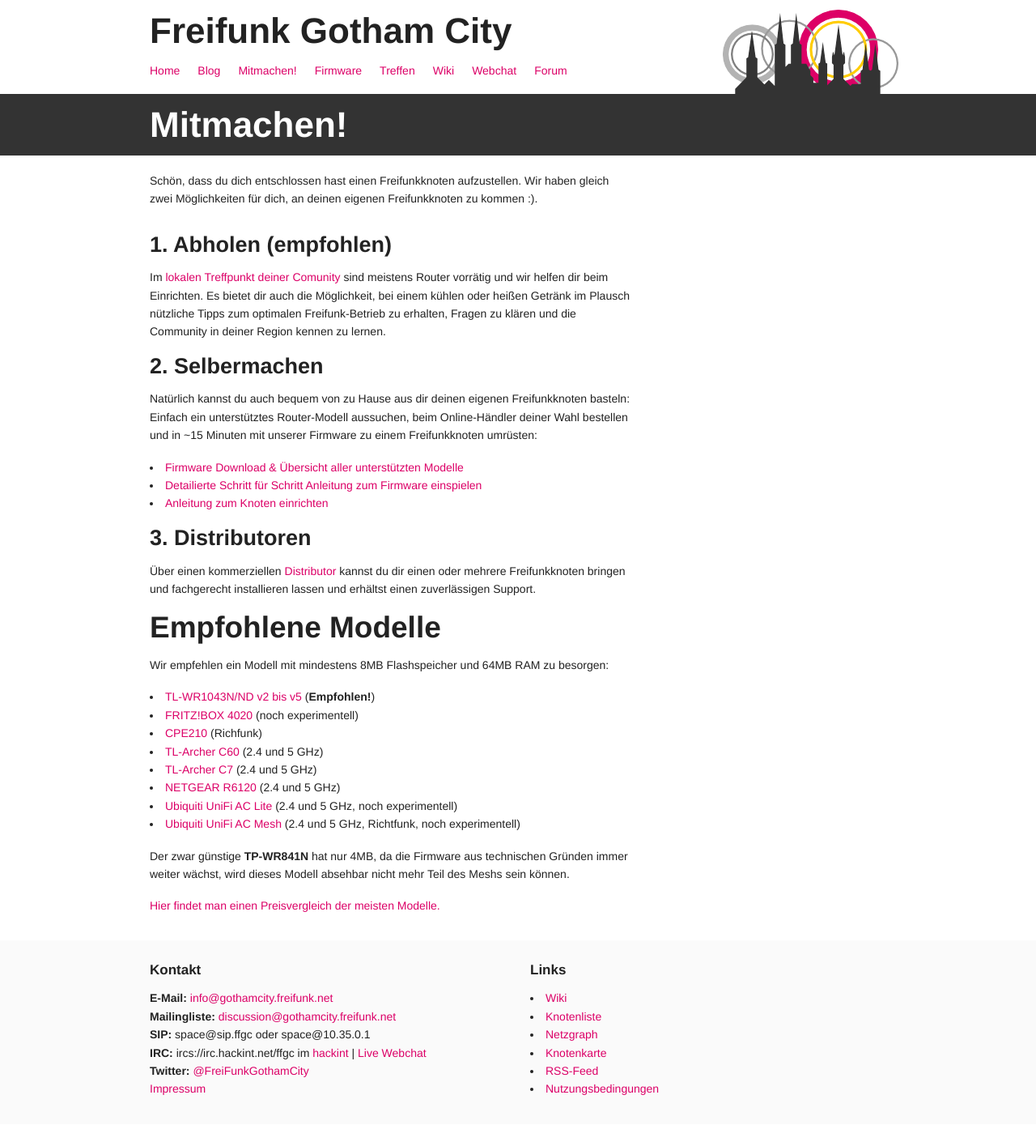
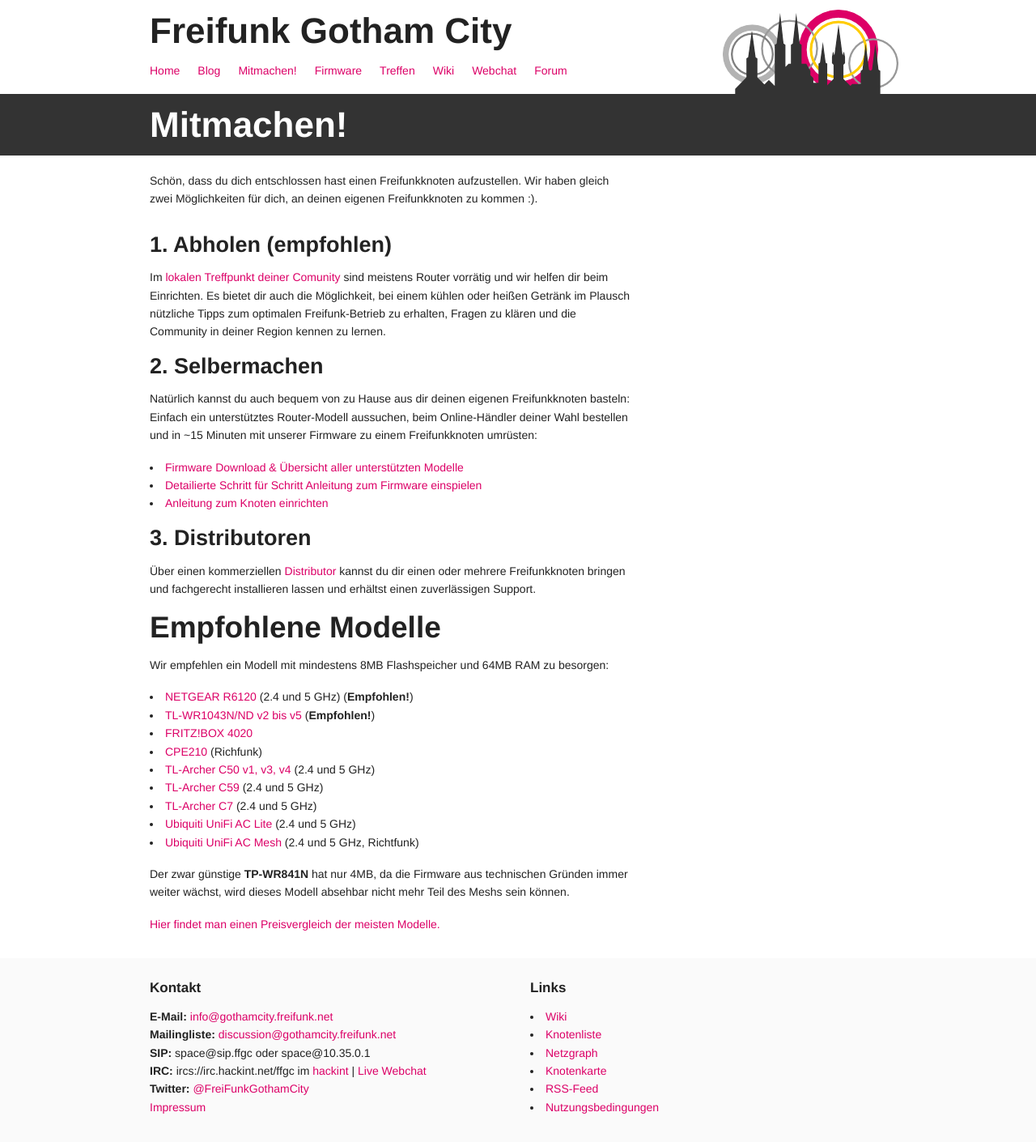
Before and after one commit to ffnord/startseite, a Jekyll site: the page built from mitmachen.html, in a window 1280 px wide. Shown: the whole page at 81% size. Built offline with Jekyll 4.4.1, drawn with Linux system fonts in a browser that asks for light colours; before the commit the page ends 1388 px from its top, so only the background shows below that.

Commit message:
remove C60 from empfohlen, add C50 and C59

```diff
--- a/mitmachen.html
+++ b/mitmachen.html
@@ -36,14 +36,15 @@
     <h2>Empfohlene Modelle</h2>
     <p>Wir empfehlen ein Modell mit mindestens 8MB Flashspeicher und 64MB RAM zu besorgen:</p>
     <ul>
+      <li><a href="/firmware.html#NETGEAR_R6120">NETGEAR R6120</a> (2.4 und 5 GHz) (<b>Empfohlen!</b>)</li>
       <li><a href="/firmware.html#TP-Link_TL-WR1043N/ND">TL-WR1043N/ND v2 bis v5</a> (<b>Empfohlen!</b>)</li>
-      <li><a href="/firmware.html#AVM_FRITZ-BOX-4020">FRITZ!BOX 4020</a> (noch experimentell)</li>
+      <li><a href="/firmware.html#AVM_FRITZ-BOX-4020">FRITZ!BOX 4020</a></li>
       <li><a href="/firmware.html#TP-Link_CPE210">CPE210</a> (Richfunk)</li>
-      <li><a href="/firmware.html#TP-Link_ARCHER-C60">TL-Archer C60</a> (2.4 und 5 GHz)</li>
+      <li><a href="/firmware.html#TP-Link_ARCHER-C50">TL-Archer C50 v1, v3, v4</a> (2.4 und 5 GHz)</li>
+      <li><a href="/firmware.html#TP-Link_ARCHER-C59">TL-Archer C59</a> (2.4 und 5 GHz)</li>
       <li><a href="/firmware.html#TP-Link_ARCHER-C7">TL-Archer C7</a> (2.4 und 5 GHz)</li>
-      <li><a href="/firmware.html#NETGEAR_R6120">NETGEAR R6120</a> (2.4 und 5 GHz)</li>
-      <li><a href="/firmware.html#Ubiquiti_UniFi%20AC%20Lite">Ubiquiti UniFi AC Lite</a> (2.4 und 5 GHz, noch experimentell)</li>
-      <li><a href="/firmware.html#Ubiquiti_UniFi AC Mesh">Ubiquiti UniFi AC Mesh</a> (2.4 und 5 GHz, Richtfunk, noch experimentell)</li>
+      <li><a href="/firmware.html#Ubiquiti_UniFi%20AC%20Lite">Ubiquiti UniFi AC Lite</a> (2.4 und 5 GHz)</li>
+      <li><a href="/firmware.html#Ubiquiti_UniFi AC Mesh">Ubiquiti UniFi AC Mesh</a> (2.4 und 5 GHz, Richtfunk)</li>
     </ul>
     <p>Der zwar g&uuml;nstige <b>TP-WR841N</b> hat nur 4MB, da die Firmware aus technischen Gründen immer weiter w&auml;chst, wird dieses Modell absehbar nicht mehr Teil des Meshs sein k&ouml;nnen.
     </p>
```
Also changed, not shown: firmware.html (+4 -3 lines).
